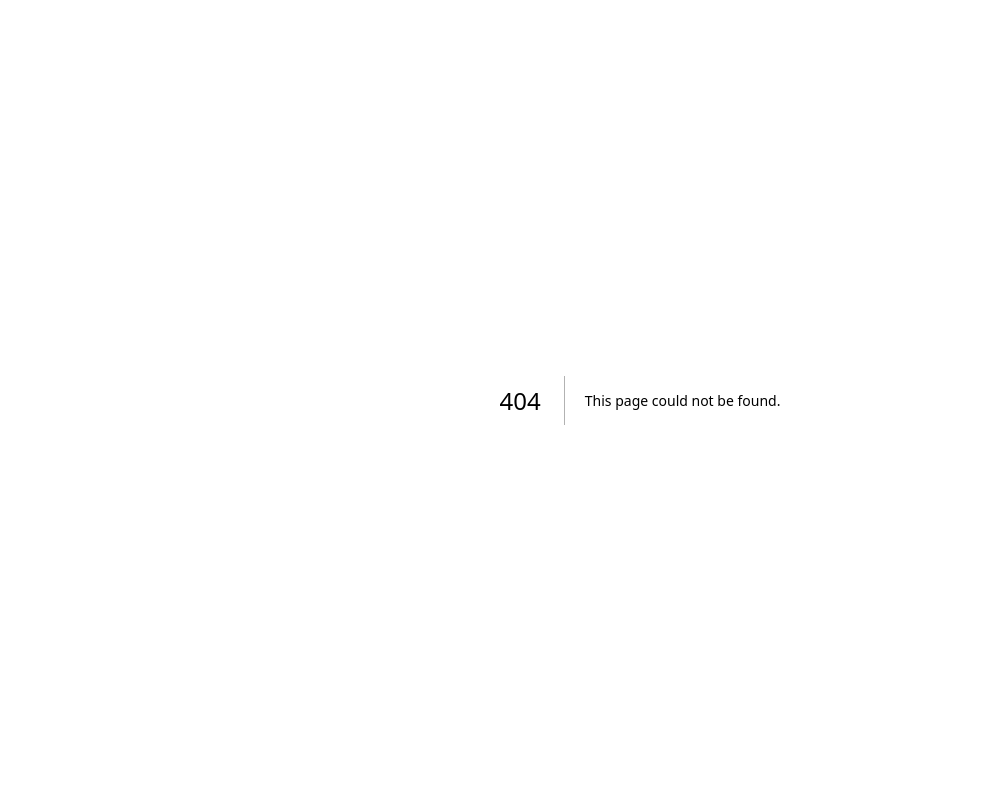
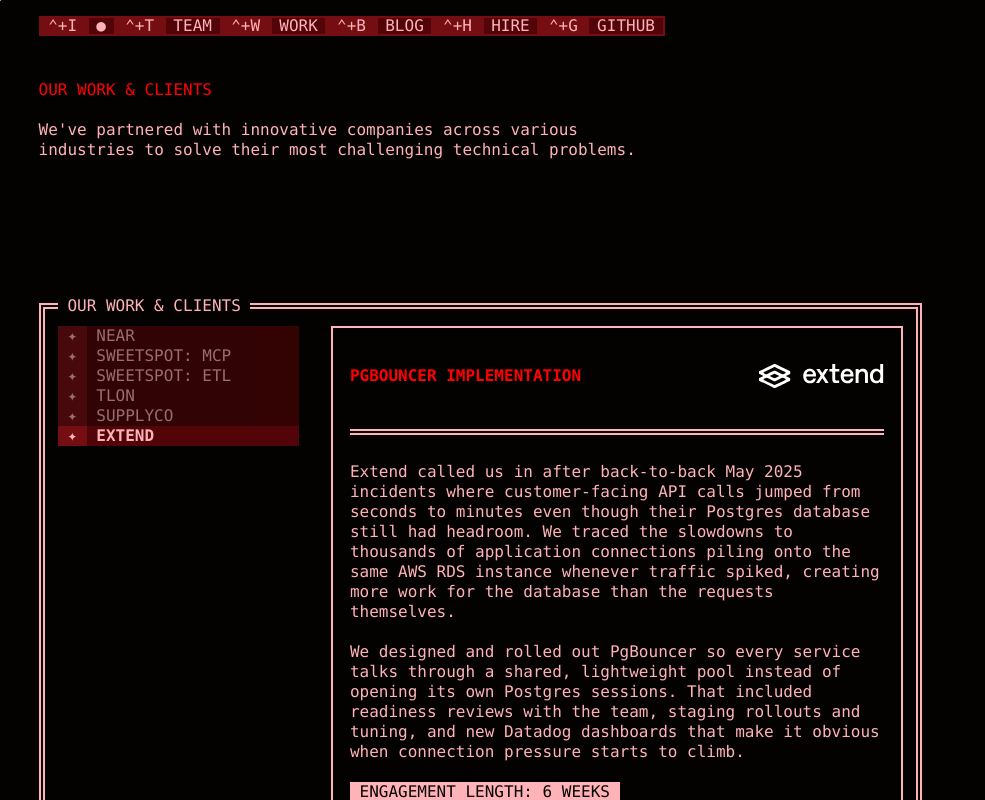
Before and after one commit to Martian-Engineering/martian.engineering, a Next.js app in the folder martian-next/: page /work/extend in a window 1280 px wide. Before the commit this address had no page. Shown: the top 800 px of the page, without its empty margins (0-985 px from the left). Built offline with nearby package versions, Linux system fonts and the light colour scheme; a web font is replaced by a local one.

Commit message:
make projects linkable

```diff
--- /dev/null
+++ b/martian-next/app/work/WorkPageContent.tsx
@@ -0,0 +1,62 @@
+import styles from '../page.module.scss';
+
+import DefaultLayout from '@/components/page/DefaultLayout';
+import DefaultActionBar from '@/components/page/DefaultActionBar';
+import Grid from '@/components/Grid';
+import Row from '@/components/Row';
+import ClientsSection from '@/components/ClientsSection';
+import { ClientData } from '@/common/markdown';
+
+interface WorkPageContentProps {
+  clients: ClientData[];
+  initialClientId?: string;
+}
+
+/**
+ * Renders the Work page layout and preselects a client when provided.
+ */
+export default function WorkPageContent({ clients, initialClientId }: WorkPageContentProps) {
+  return (
+    <DefaultLayout previewPixelSRC="https://intdev-global.s3.us-west-2.amazonaws.com/template-app-icon.png">
+      <DefaultActionBar />
+
+      <br />
+      <br />
+      <br />
+
+      {/* Work Header */}
+      <div className={styles.gridContainer}>
+        <div className={styles.leftColumn}>
+          <Grid>
+            <Row>
+              <span style={{ color: 'red' }}>OUR WORK & CLIENTS</span>
+            </Row>
+            <br />
+            <Row>
+              We've partnered with innovative companies across various industries to solve their most challenging technical problems.
+            </Row>
+          </Grid>
+        </div>
+        <div className={styles.rightColumn}>
+          {/* Empty right column */}
+        </div>
+      </div>
+
+      {/* Clients Section */}
+      <ClientsSection clients={clients} initialClientId={initialClientId} />
+
+      <div className={styles.gridContainer} style={{ marginTop: '4rem' }}>
+        <div className={styles.leftColumn}>
+          <Grid>
+            <Row>
+              © 2025 Martian Engineering, LLC
+            </Row>
+          </Grid>
+        </div>
+        <div className={styles.rightColumn}>
+          {/* Empty right column */}
+        </div>
+      </div>
+    </DefaultLayout>
+  );
+}
--- /dev/null
+++ b/martian-next/app/work/[clientId]/page.tsx
@@ -0,0 +1,25 @@
+import { notFound } from 'next/navigation';
+
+import WorkPageContent from '../WorkPageContent';
+import { loadClientData } from '@/common/markdown';
+
+interface WorkClientPageProps {
+  params: {
+    clientId: string;
+  };
+}
+
+/**
+ * Server component for the /work/[clientId] route.
+ */
+export default async function WorkClientPage({ params }: WorkClientPageProps) {
+  const clients = await loadClientData();
+  const { clientId } = params;
+
+  const clientExists = clients.some((client) => client.id === clientId);
+  if (!clientExists) {
+    notFound();
+  }
+
+  return <WorkPageContent clients={clients} initialClientId={clientId} />;
+}
--- a/martian-next/components/ActionListItem.tsx
+++ b/martian-next/components/ActionListItem.tsx
@@ -16,7 +16,15 @@
 
   if (href) {
     return (
-      <a className={styles.item} href={href} target={target} style={style} tabIndex={0} role="link">
+      <a
+        className={styles.item}
+        href={href}
+        target={target}
+        style={style}
+        tabIndex={0}
+        role="link"
+        onClick={onClick}
+      >
         <figure className={styles.icon}>{icon}</figure>
         <span className={styles.text}>{children}</span>
       </a>
--- a/martian-next/components/ClientsSection.tsx
+++ b/martian-next/components/ClientsSection.tsx
@@ -13,16 +13,67 @@
 import pageStyles from '@/app/page.module.scss';
 import styles from './ClientsSection.module.scss';
 import DropdownMenuTrigger from '@/components/DropdownMenuTrigger';
+import { usePathname, useRouter } from 'next/navigation';
 
 interface ClientsSectionProps {
   clients: ClientData[];
+  initialClientId?: string;
 }
 
-export default function ClientsSection({ clients }: ClientsSectionProps) {
-  const [selectedClient, setSelectedClient] = React.useState<string | null>(
-    clients.length > 0 ? clients[0].id : null
+export default function ClientsSection({ clients, initialClientId }: ClientsSectionProps) {
+  const router = useRouter();
+  const pathname = usePathname();
+
+  const clientsById = React.useMemo(() => {
+    const map = new Map<string, ClientData>();
+    clients.forEach((client) => {
+      map.set(client.id, client);
+    });
+    return map;
+  }, [clients]);
+
+  const resolveClientId = React.useCallback(
+    (requestedClientId: string | null | undefined) => {
+      if (requestedClientId && clientsById.has(requestedClientId)) {
+        return requestedClientId;
+      }
+      return clients.length > 0 ? clients[0].id : null;
+    },
+    [clients, clientsById]
+  );
+
+  const [selectedClient, setSelectedClient] = React.useState<string | null>(() =>
+    resolveClientId(initialClientId)
   );
   const [isMobile, setIsMobile] = React.useState(false);
+
+  const selectedClientData = selectedClient ? clientsById.get(selectedClient) ?? null : null;
+
+  React.useEffect(() => {
+    const nextSelectedClient = resolveClientId(initialClientId);
+    if (nextSelectedClient !== selectedClient) {
+      setSelectedClient(nextSelectedClient);
+    }
+  }, [initialClientId, resolveClientId, selectedClient]);
+
+  const handleSelectClient = React.useCallback(
+    (clientId: string) => {
+      if (!clientsById.has(clientId)) {
+        return;
+      }
+
+      const targetPath = `/work/${clientId}`;
+
+      if (selectedClient !== clientId) {
+        setSelectedClient(clientId);
+      }
+
+      if (pathname !== targetPath) {
+        router.push(targetPath);
+      }
+    },
+    [clientsById, pathname, router, selectedClient]
+  );
 
   React.useEffect(() => {
     const checkMobile = () => {
@@ -46,7 +97,7 @@
                   items={clients.map((client) => ({
                     icon: '✦',
                     children: client.short_name,
-                    onClick: () => setSelectedClient(client.id)
+                    onClick: () => handleSelectClient(client.id)
                   }))}
                 >
                   <div style={{ width: '100%' }}>
@@ -54,13 +105,12 @@
                       icon="▾"
                       style={{ width: '100%', cursor: 'pointer' }}
                     >
-                      {selectedClient ? clients.find(c => c.id === selectedClient)?.short_name : 'Select Client'}
+                      {selectedClientData ? selectedClientData.short_name : 'Select Client'}
                     </ActionListItem>
                   </div>
                 </DropdownMenuTrigger>
-                {selectedClient && (() => {
-                  const client = clients.find(c => c.id === selectedClient);
-                  if (!client) return null;
+                {selectedClientData && (() => {
+                  const client = selectedClientData;
 
                   return (
                     <Card style={{ marginTop: '1rem' }}>
@@ -195,8 +245,16 @@
                     {clients.map((client) => (
                       <ActionListItem
                         key={client.id}
-                        icon={`✦`}
-                        onClick={() => setSelectedClient(client.id)}
+                        icon="✦"
+                        href={`/work/${client.id}`}
+                        onClick={(event) => {
+                          if (event.metaKey || event.ctrlKey || event.shiftKey || event.altKey || event.button !== 0) {
+                            return;
+                          }
+
+                          event.preventDefault();
+                          handleSelectClient(client.id);
+                        }}
                         style={{
                           opacity: selectedClient === client.id ? 1 : 0.6,
                           fontWeight: selectedClient === client.id ? 'bold' : 'normal',
@@ -209,9 +267,8 @@
                   </div>
                 }
               >
-              {selectedClient && (() => {
-                const client = clients.find(c => c.id === selectedClient);
-                if (!client) return null;
+              {selectedClientData && (() => {
+                const client = selectedClientData;
 
                 return (
                   <Card style={{ marginLeft: '2rem' }}>
```
Also changed, not shown: martian-next/app/work/page.tsx (+5 -50 lines), 1 other file (tests, documents, lock files or other folders).
